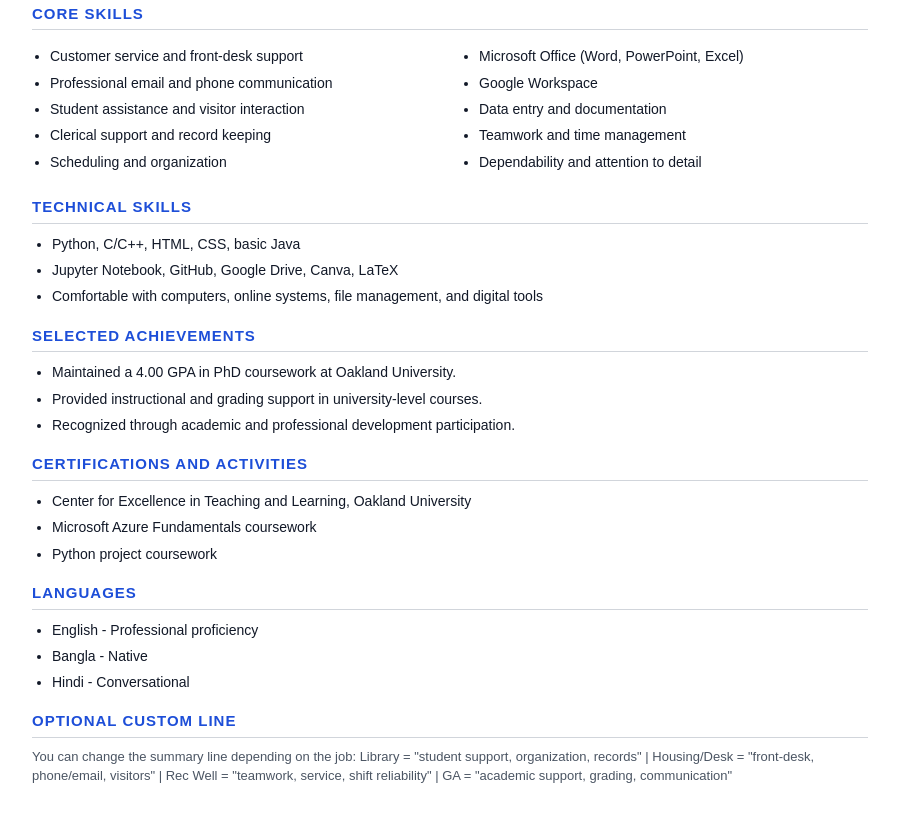
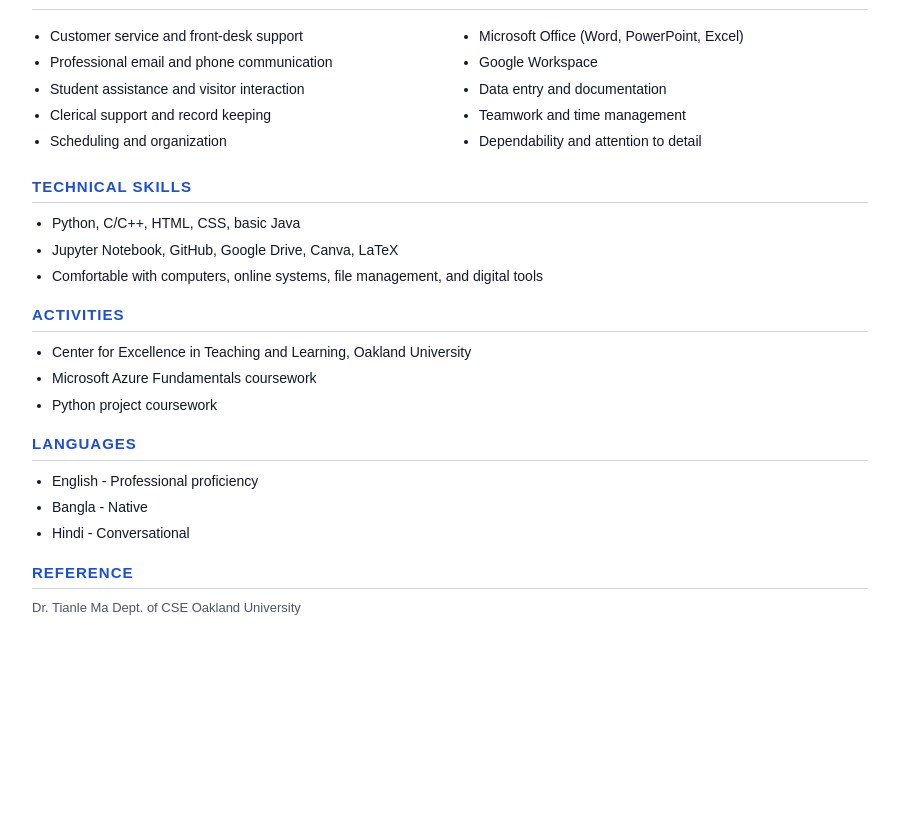
Before and after one commit to Shazzad-Shaon3404/shaon-job, a plain HTML site: page index.html in a window 1280 px wide. Shown: the part 830-1652 px from the top of the page, without its empty margins (190-1089 px from the left). After the commit the page ends 1522 px from the top, so only its background shows below. Drawn offline with Linux system fonts and the light colour scheme.

Commit message:
Update index.html

```diff
--- a/index.html
+++ b/index.html
@@ -166,7 +166,7 @@
   <main class="page">
     <header>
       <h1>Md. Shazzad Hossain Shaon</h1>
-      <div class="subtitle">PhD Student | Oakland University | On-Campus Student Employment Resume</div>
+      <div class="subtitle">Graduate Student | Oakland University |</div>
 
       <div class="contact">
         <span>Auburn Hills, Michigan, USA</span>
@@ -184,7 +184,7 @@
     <section>
       <h2>Professional Summary</h2>
       <p>
-        Reliable and detail-oriented PhD student in Computer Science and Engineering at Oakland University
+        I am a student in Computer Science and Engineering at Oakland University
         with experience supporting students, handling academic tasks, grading, communication, and organization.
         Strong in customer service, front-desk interaction, email communication, record keeping, Microsoft Office,
         Google Workspace, and maintaining professional support in campus environments. Seeking on-campus opportunities
@@ -277,17 +277,9 @@
       </ul>
     </section>
 
-    <section>
-      <h2>Selected Achievements</h2>
-      <ul>
-        <li>Maintained a 4.00 GPA in PhD coursework at Oakland University.</li>
-        <li>Provided instructional and grading support in university-level courses.</li>
-        <li>Recognized through academic and professional development participation.</li>
-      </ul>
-    </section>
 
     <section>
-      <h2>Certifications and Activities</h2>
+      <h2>Activities</h2>
       <ul>
         <li>Center for Excellence in Teaching and Learning, Oakland University</li>
         <li>Microsoft Azure Fundamentals coursework</li>
@@ -305,16 +297,11 @@
     </section>
 
     <section>
-      <h2>Optional Custom Line</h2>
+      <h2>Reference</h2>
       <p class="small">
-        You can change the summary line depending on the job:
-        Library = "student support, organization, records"
-        |
-        Housing/Desk = "front-desk, phone/email, visitors"
-        |
-        Rec Well = "teamwork, service, shift reliability"
-        |
-        GA = "academic support, grading, communication"
+        Dr. Tianle Ma
+        Dept. of CSE
+        Oakland University
       </p>
     </section>
   </main>
```
